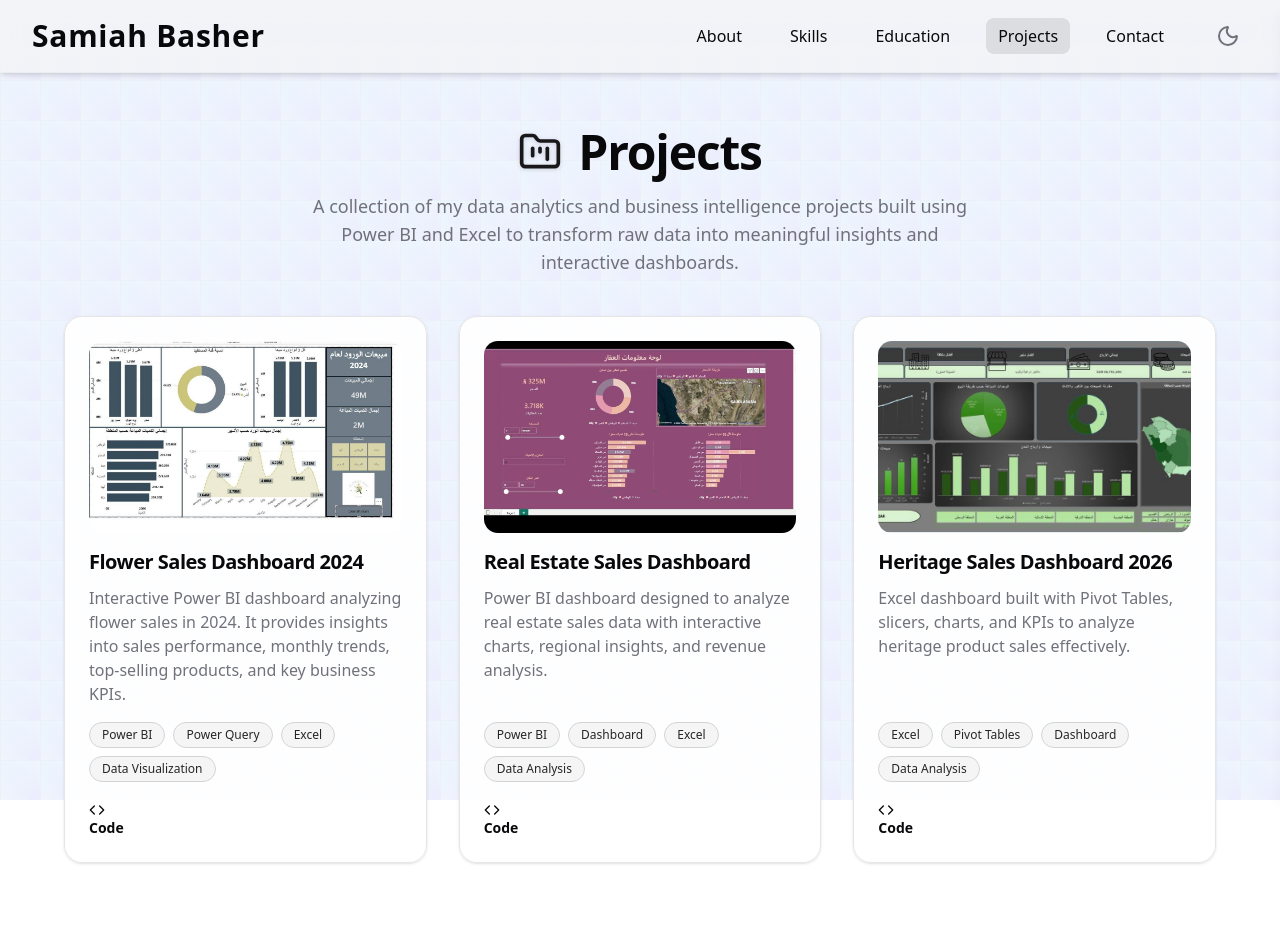
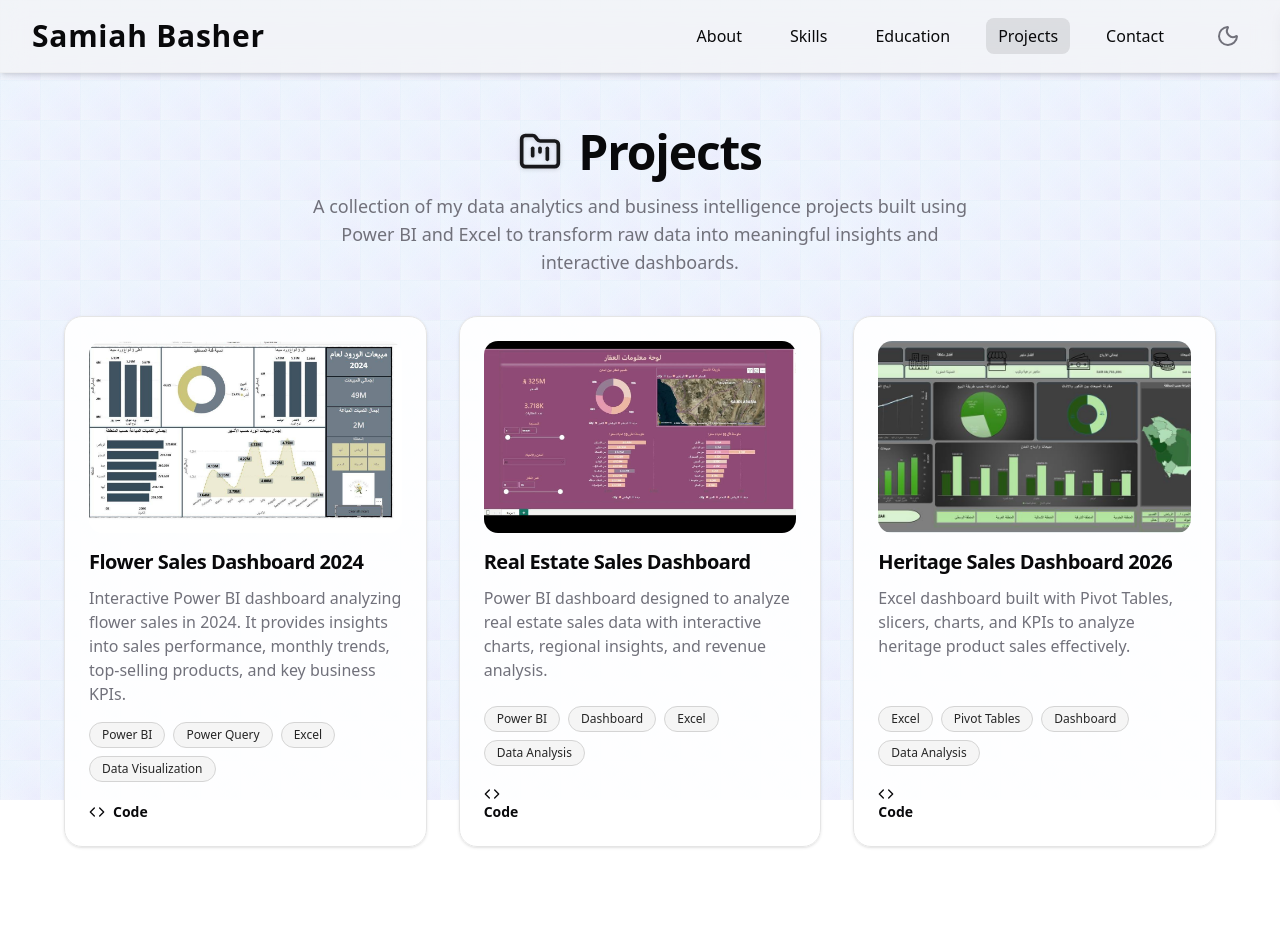
Before and after one commit to samiahhussien78-ctrl/portfolio, a React (Vite) app: page /projects in a window 1280 px wide. Shown: the top 952 px of the page. Built offline with nearby package versions, Linux system fonts and the light colour scheme.

Commit message:
Update Projects.jsx

```diff
--- a/src/components/Projects.jsx
+++ b/src/components/Projects.jsx
@@ -103,7 +103,7 @@ function ProjectsComponent() {
         links: [
           {
             type: "code",
-            href: "#",
+            href: "https://github.com/samiahhussien78-ctrl/Flower-Sales-Dashboard",
           },
         ],
       },
```
